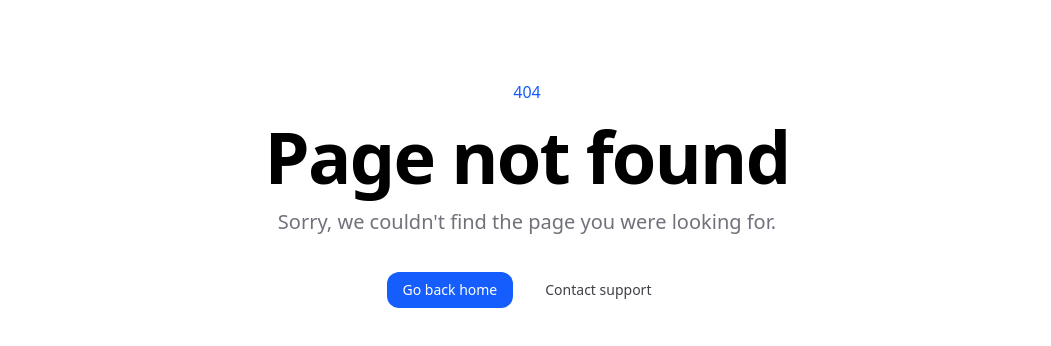
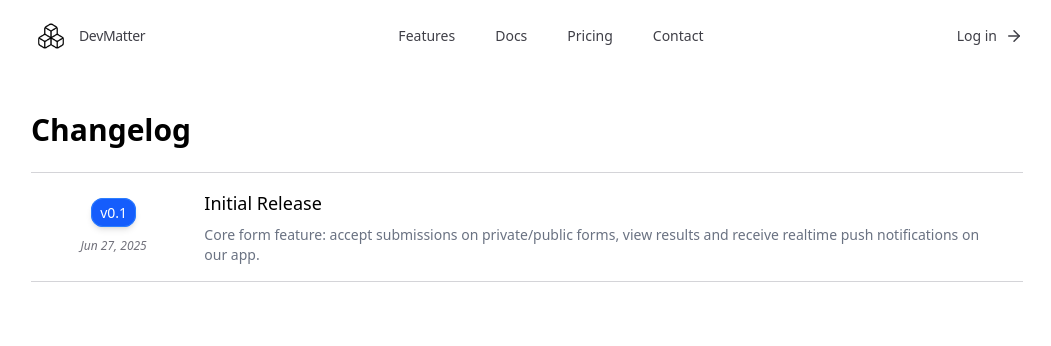
Before and after one commit to aditya-vinodh/dev-matter-web, a SvelteKit app: page /changelog in a window 1280 px wide. Before the commit this address had no page. Shown: the top 346 px of the page, without its empty margins (113-1164 px from the left). Built offline with nearby package versions, Linux system fonts and the light colour scheme.

Commit message:
Added changelog page

```diff
--- /dev/null
+++ b/src/routes/+layout.ts
@@ -0,0 +1,14 @@
+import posthog from 'posthog-js';
+import { browser } from '$app/environment';
+
+export const load = async () => {
+	if (browser) {
+		posthog.init('phc_PV9CTyvyh15l481JHkebN38iIG5LIFZOrbAi9fGam31', {
+			api_host: 'https://us.i.posthog.com',
+			defaults: '2025-05-24',
+			person_profiles: 'always' // or 'always' to create profiles for anonymous users as well
+		});
+	}
+
+	return;
+};
--- /dev/null
+++ b/src/routes/changelog/+page.svelte
@@ -0,0 +1,44 @@
+<script lang="ts">
+	import Header from '$lib/ui/Header.svelte';
+	import type { PageProps } from './$types';
+
+	let { data }: PageProps = $props();
+
+	const versions = [
+		{
+			tag: 'v0.1',
+			title: 'Initial Release',
+			description:
+				'Core form feature: accept submissions on private/public forms, view results and receive realtime push notifications on our app.',
+			date: 'Jun 27, 2025'
+		}
+	];
+</script>
+
+<Header user={data.user} />
+
+<div class="mx-auto flex w-full max-w-xl flex-col gap-4 px-4 pt-10 pb-32 lg:max-w-3xl xl:max-w-5xl">
+	<h1 class="mb-2 text-3xl font-semibold">Changelog</h1>
+
+	<div class="flex flex-col">
+		{#each versions as version (version.tag)}
+			<div class="grid grid-cols-12 border-y border-zinc-300 py-4">
+				<div
+					class="col-span-12 mb-6 flex items-center gap-3.5 pl-2 sm:col-span-2 sm:mb-0 sm:flex-col sm:justify-center sm:pl-0"
+				>
+					<div>
+						<span
+							class="rounded-xl border border-blue-500 bg-blue-600 p-1 px-2 text-sm text-white shadow-md"
+							>{version.tag}</span
+						>
+					</div>
+					<div class="text-xs text-zinc-500 italic">{version.date}</div>
+				</div>
+				<div class="col-span-12 px-2 sm:col-span-10">
+					<h2 class="mb-2 text-lg font-medium">{version.title}</h2>
+					<p class="text-sm text-pretty text-gray-500">{version.description}</p>
+				</div>
+			</div>
+		{/each}
+	</div>
+</div>
```
